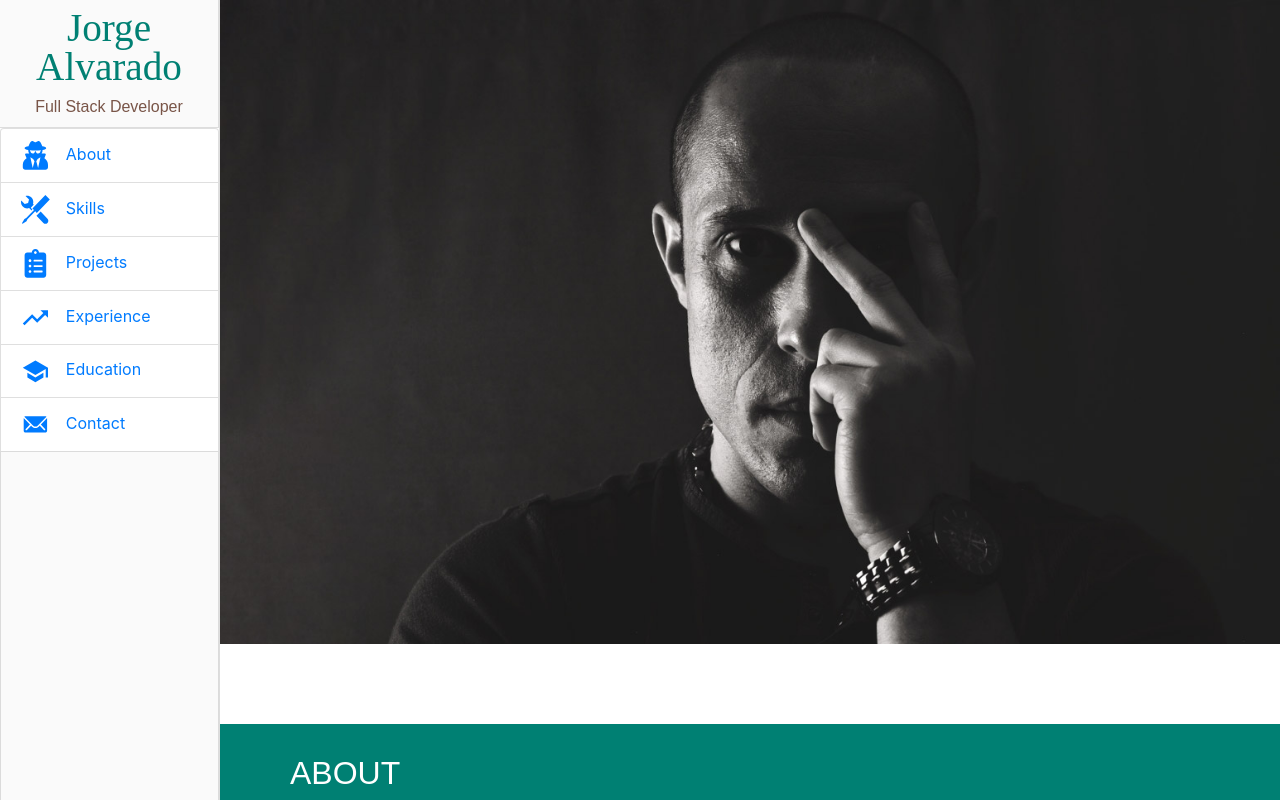
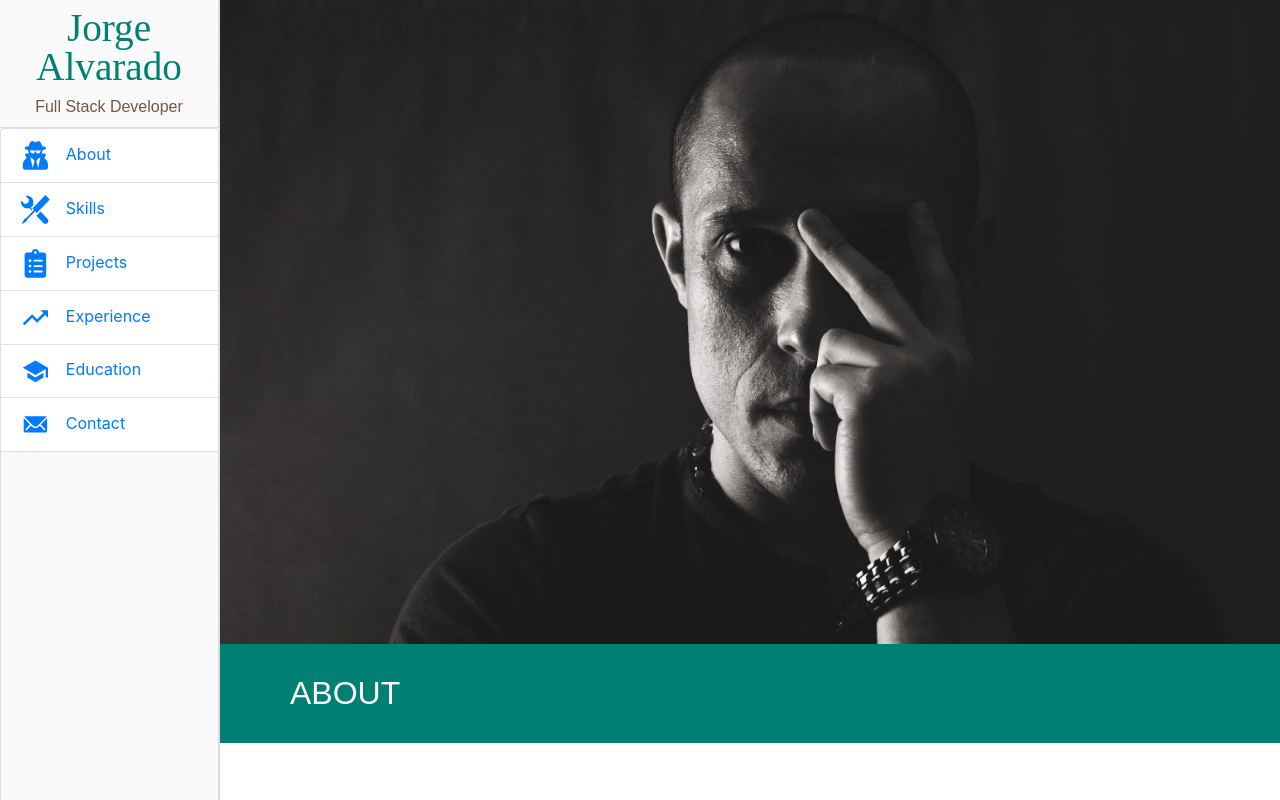
Before and after one commit to siriusgowi/portfolio, a React (Create React App) app in the folder client/: page / in a window 1280 px wide. Shown: the top 800 px of the page. Built offline with nearby package versions, Linux system fonts and the light colour scheme.

Commit message:
Update margin-top for h2 first-child

```diff
--- a/client/src/components/container/content/About.js
+++ b/client/src/components/container/content/About.js
@@ -13,7 +13,7 @@ const About = (props) => {
 
 			{!about ? (<p>Loading...</p>) : (
 				<Fragment>
-					<h2 className="header">{about.title}</h2>
+					<h2 className="header mt">{about.title}</h2>
 					<div className="about">
 						<div className="container">
 							<div className="row">
--- a/client/src/css/App.css
+++ b/client/src/css/App.css
@@ -43,7 +43,9 @@ h2:first-child {
 	margin-top: 0;
 }
 
-
+.mt {
+	margin-top: 0px;
+}
 
 .website-container {
 	/*background-color: red;*/
```
